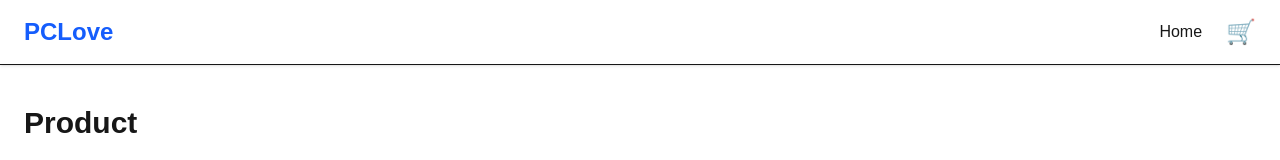
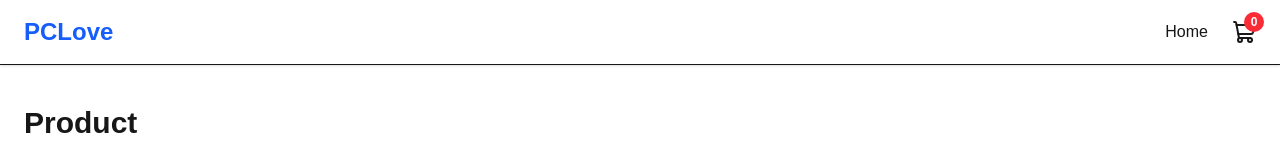
Before and after one commit to alikiamarsi/pclove-shop, a Next.js app in the folder pclove-shop/: page / in a window 1280 px wide. Shown: the top 160 px of the page. Built offline with nearby package versions, Linux system fonts and the light colour scheme; data requests are answered from the project's data file.

Commit message:
enhance header with cart navigation

```diff
--- a/pclove-shop/components/Header.tsx
+++ b/pclove-shop/components/Header.tsx
@@ -1,13 +1,13 @@
+import { ShoppingCart } from "lucide-react"
 import Link from "next/link"
-
 
 function Header() {
   return (
-    <header className="border-b shadow-sm">
+    <header className="border-b bg-white shadow-sm">
         <div className="mx-auto flex h-16 max-w-7xl items-center justify-between px-6">
             <Link
             href="/"
-            className="text-2xl font-bold text-blue-600"
+            className="text-2xl font-bold text-blue-600 transition hover:text-blue-700"
             >
                 PCLove
             </Link>
@@ -16,16 +16,23 @@ function Header() {
             <li>
               <Link
                 href="/"
-                className="transition hover:text-blue-600"
+                className="font-medium transition hover:text-blue-600"
               >
                 Home
               </Link>
             </li>
 
             <li>
-              <button className="relative text-2xl">
-                🛒
-              </button>
+              <Link
+                href="/cart"
+                className="relative flex items-center"
+              >
+                <ShoppingCart className="h-6 w-6 transition hover:text-blue-600" />
+                <span className="absolute -right-2 -top-2 flex h-5 w-5 items-center justify-center rounded-full bg-red-500 text-xs font-semibold text-white">
+                  0
+                </span>
+
+              </Link>
             </li>
           </ul>
         </nav>
```
